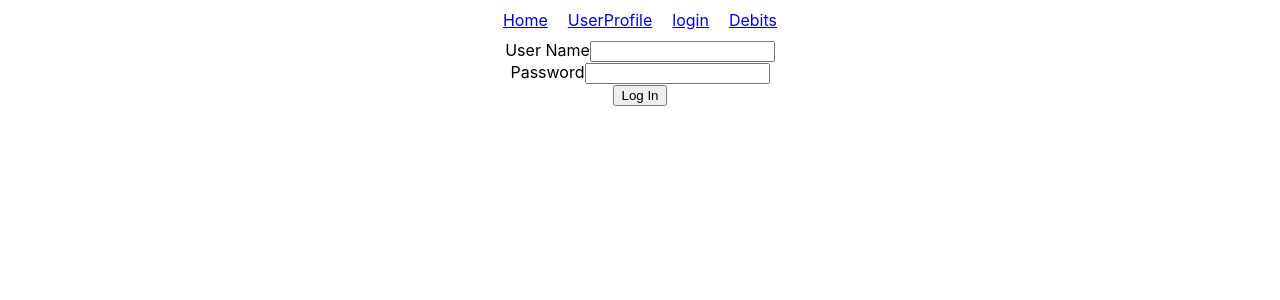
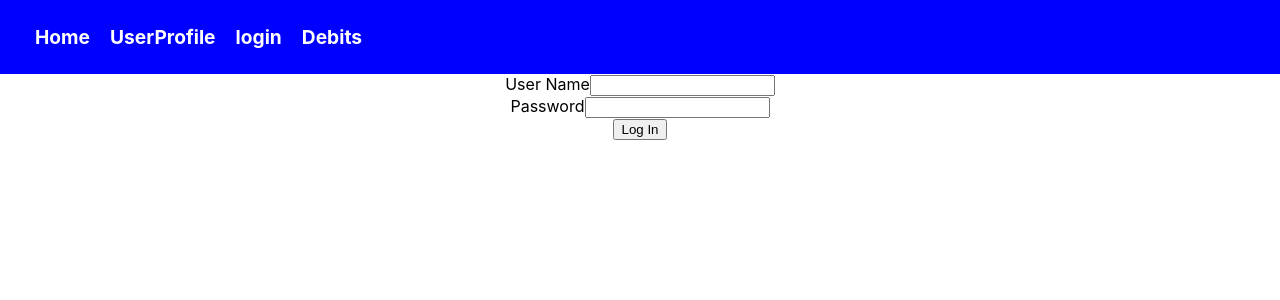
Before and after one commit to ReeseGanaway/Assignment8, a React (Create React App) app: page /login in a window 1280 px wide. Shown: the top 300 px of the page. Built offline with nearby package versions, Linux system fonts and the light colour scheme.

Commit message:
Styling navbar

```diff
--- a/src/App.css
+++ b/src/App.css
@@ -67,8 +67,14 @@
 
 .Links {
   padding: 10px;
+  color: white;
+  font-weight: bolder;
+  font-size: 1.2rem;
+  text-decoration: none;
 }
 
 .NavBars {
-  padding: 10px;
+  padding: 25px;
+  background-color: blue;
+  text-align: left;
 }
--- a/src/Pages/Debits.js
+++ b/src/Pages/Debits.js
@@ -57,7 +57,7 @@ export default function Debits(props) {
           UserProfile
         </Link>
         <Link className="Links" to="/login">
-          login
+          Login
         </Link>
         <Link className="Links" to="/debits">
           Debits
```
